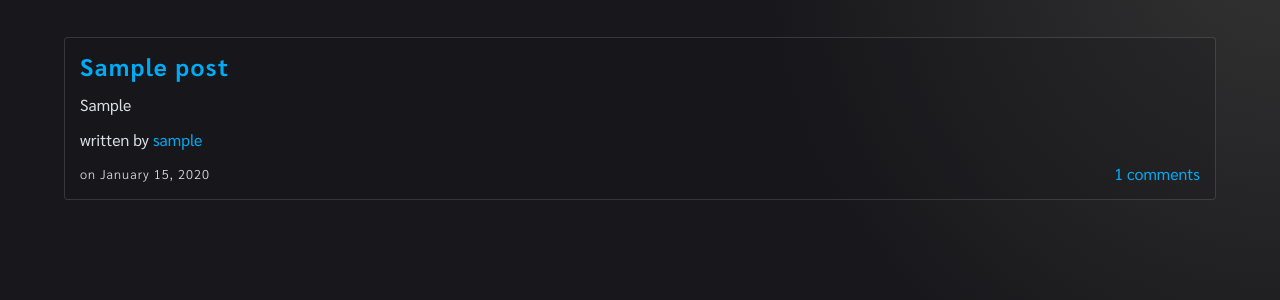
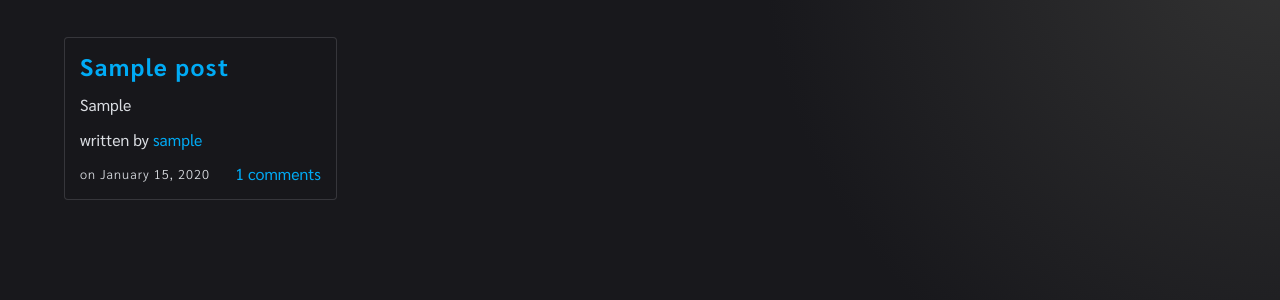
Before and after one commit to theodoremoreland/Blogz, a Flask app: page /blog in a window 1280 px wide. Shown: the part 65-365 px from the top of the page. Run offline with Flask 3, Linux system fonts and the light colour scheme; tables that the repository leaves empty hold one stand-in row (values such as "Sample post").

Commit message:
blog previews now use grid display instead of flex

```diff
--- a/application/static/css/style.css
+++ b/application/static/css/style.css
@@ -510,11 +510,8 @@ ul::-webkit-scrollbar-thumb {
 /* ------------------- BLOGS ------------------- */
 
 .blog-previews {
-  display: flex;
-  flex-direction: row;
-  justify-content: space-between;
-  align-items: flex-start;
-  flex-wrap: wrap;
+  display: grid;
+  grid-template-columns: 1fr 1fr;
   gap: 20px;
   width: 100%;
   margin: 0;
@@ -522,8 +519,19 @@ ul::-webkit-scrollbar-thumb {
   list-style: none;
 }
 
+@media screen and (min-width: 720px) {
+  .blog-previews {
+    grid-template-columns: 1fr 1fr 1fr;
+  }
+}
+
+@media screen and (min-width: 1200px) {
+  .blog-previews {
+    grid-template-columns: 1fr 1fr 1fr 1fr;
+  }
+}
+
 .blog-preview {
-  flex: 1 1 25%;
   color: var(--tertiary-color);
   padding: 15px;
   border: var(--primary-border);
```
